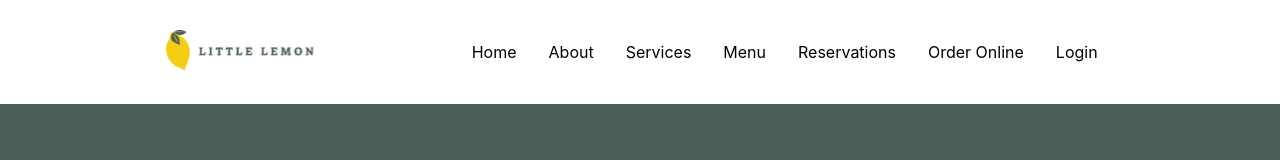
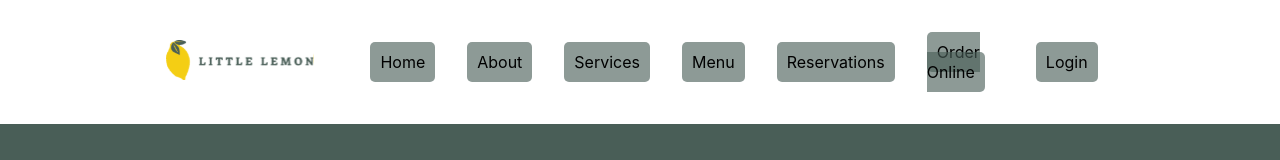
Before and after one commit to gervislm/project-little-lemon-capstone, a React (Create React App) app: page / in a window 1280 px wide. Shown: the top 160 px of the page. Built offline with nearby package versions, Linux system fonts and the light colour scheme.

Commit message:
improvement in styles nav link

```diff
--- a/src/App.css
+++ b/src/App.css
@@ -27,11 +27,20 @@ nav ul li {
 }
 
 nav ul li a {
+  background-color: #495e579f;
+  padding: 10px;
+  border-radius: 5px;
   color: #000;
 }
 
 nav ul li a:hover {
-  text-decoration: underline solid #495e57;
+  color: #fff;
+  background-color: #495e57;
+}
+
+nav ul li a:focus {
+  color: #fff;
+  background-color: #495e57;
 }
 
 .menu-icon {
--- a/src/components/Navbar/index.js
+++ b/src/components/Navbar/index.js
@@ -1,5 +1,6 @@
 import React, { useState } from "react";
 import logo from "../../images/Logo.svg";
+import { Link } from "react-router-dom";
 
 export const Navbar = () => {
   const [menuOpen, setMenuOpen] = useState(false);
@@ -15,25 +16,25 @@ export const Navbar = () => {
       {/* nav items */}
       <ul className={`nav-links ${menuOpen ? "visible" : ""}`}>
         <li>
-          <a href="/">Home</a>
+          <Link to="/">Home</Link>
         </li>
         <li>
-          <a href="/">About</a>
+          <Link to="/">About</Link>
         </li>
         <li>
-          <a href="/">Services</a>
+          <Link to="/">Services</Link>
         </li>
         <li>
-          <a href="/">Menu</a>
+          <Link to="/">Menu</Link>
         </li>
         <li>
-          <a href="/">Reservations</a>
+          <Link to="/booking">Reservations</Link>
         </li>
         <li>
-          <a href="/">Order Online</a>
+          <Link to="/">Order Online</Link>
         </li>
         <li>
-          <a href="/">Login</a>
+          <Link to="/">Login</Link>
         </li>
       </ul>
 
```
